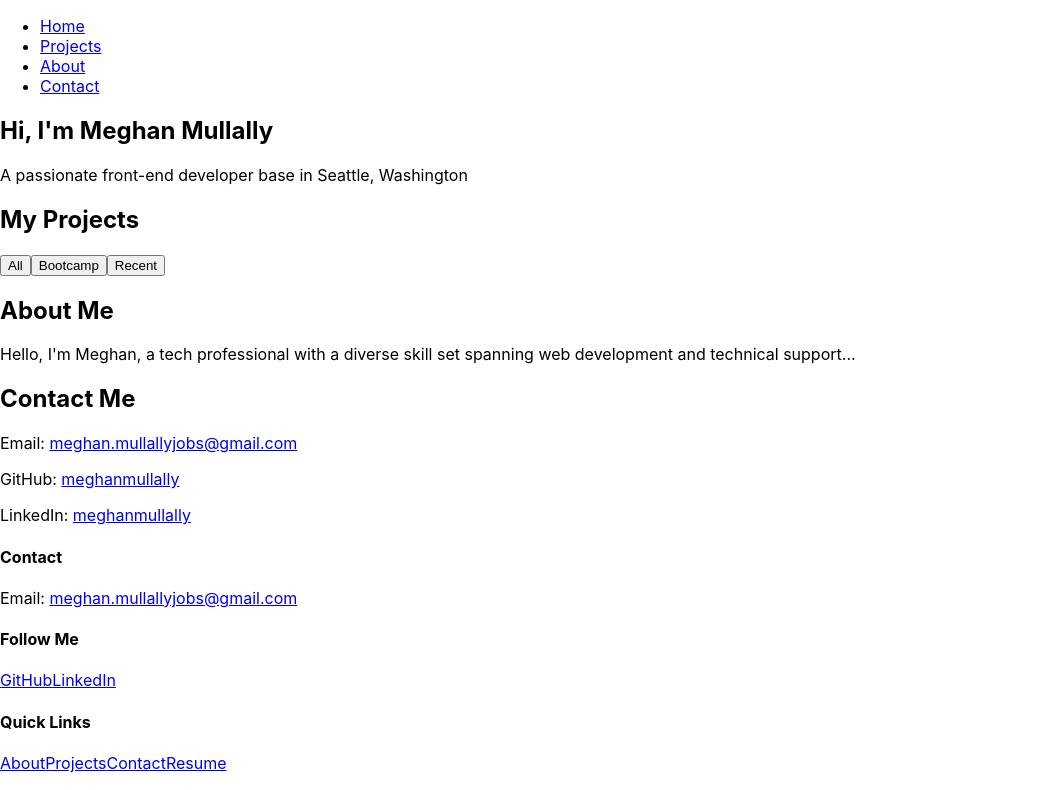
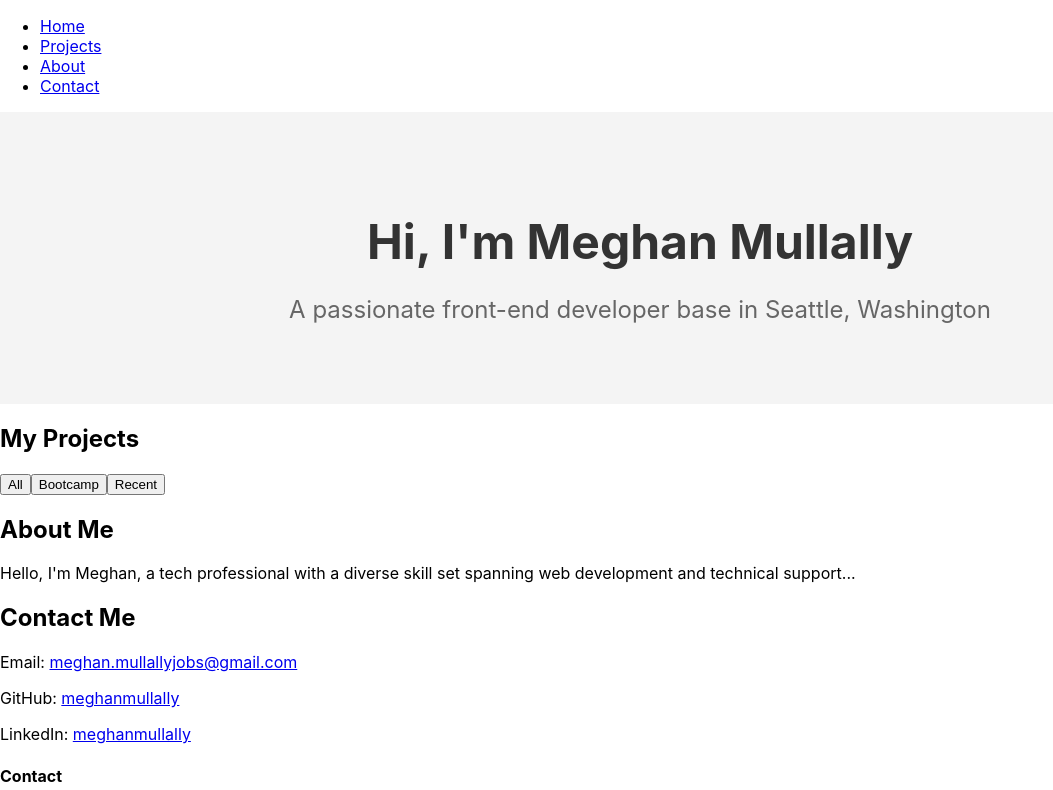
Before and after one commit to meghanmullally/meghanmullally.github.io, a React (Create React App) app: page / in a window 1280 px wide. Shown: the top 790 px of the page, without its empty margins (0-1053 px from the left). Built offline with nearby package versions, Linux system fonts and the light colour scheme.

Commit message:
fix import file

```diff
--- a/src/components/Hero/Hero.jsx
+++ b/src/components/Hero/Hero.jsx
@@ -1,9 +1,9 @@
 import React from 'react';
-import './Hero.module.css';
+import styles from './Hero.module.css';
 
 function Hero() {
   return (
-    <section className="hero">
+    <section className={styles.hero}>
       <h1>Hi, I'm Meghan Mullally</h1>
       <p>A passionate front-end developer base in Seattle, Washington</p>
     </section>
```
